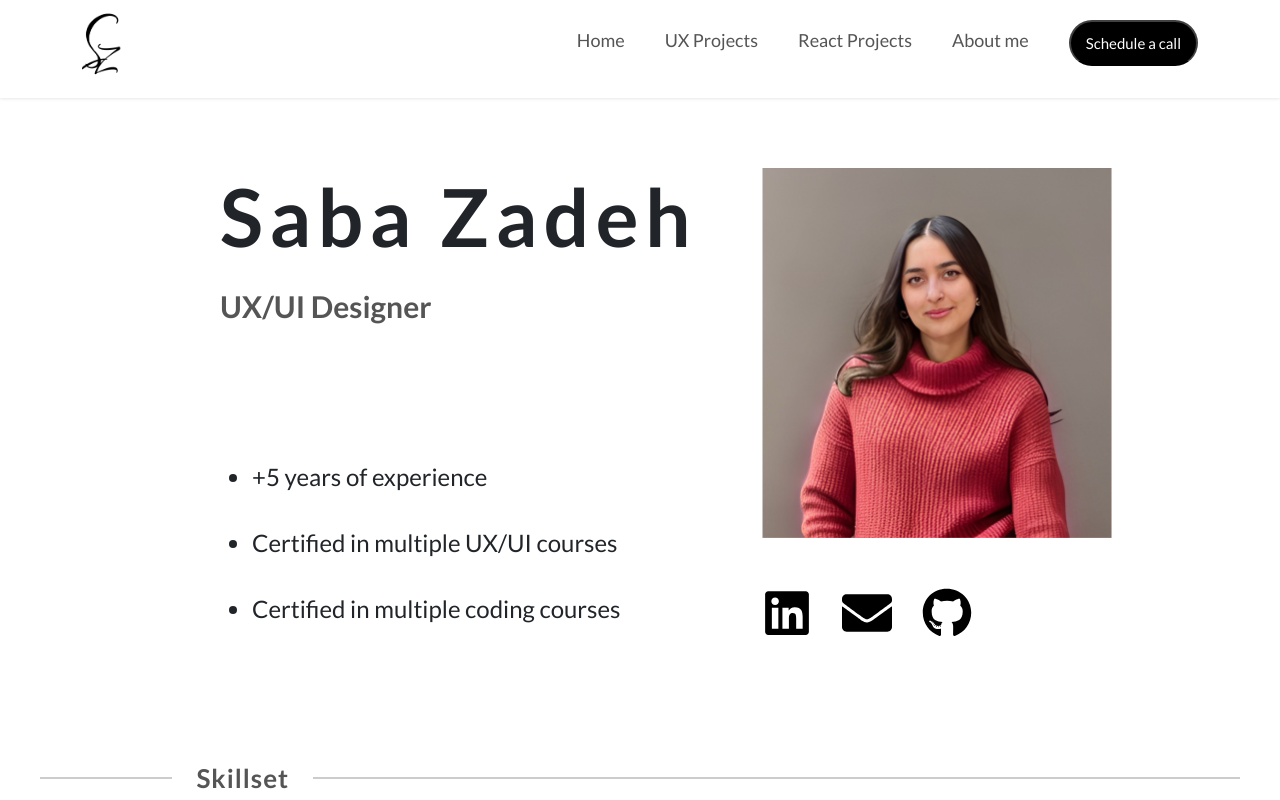
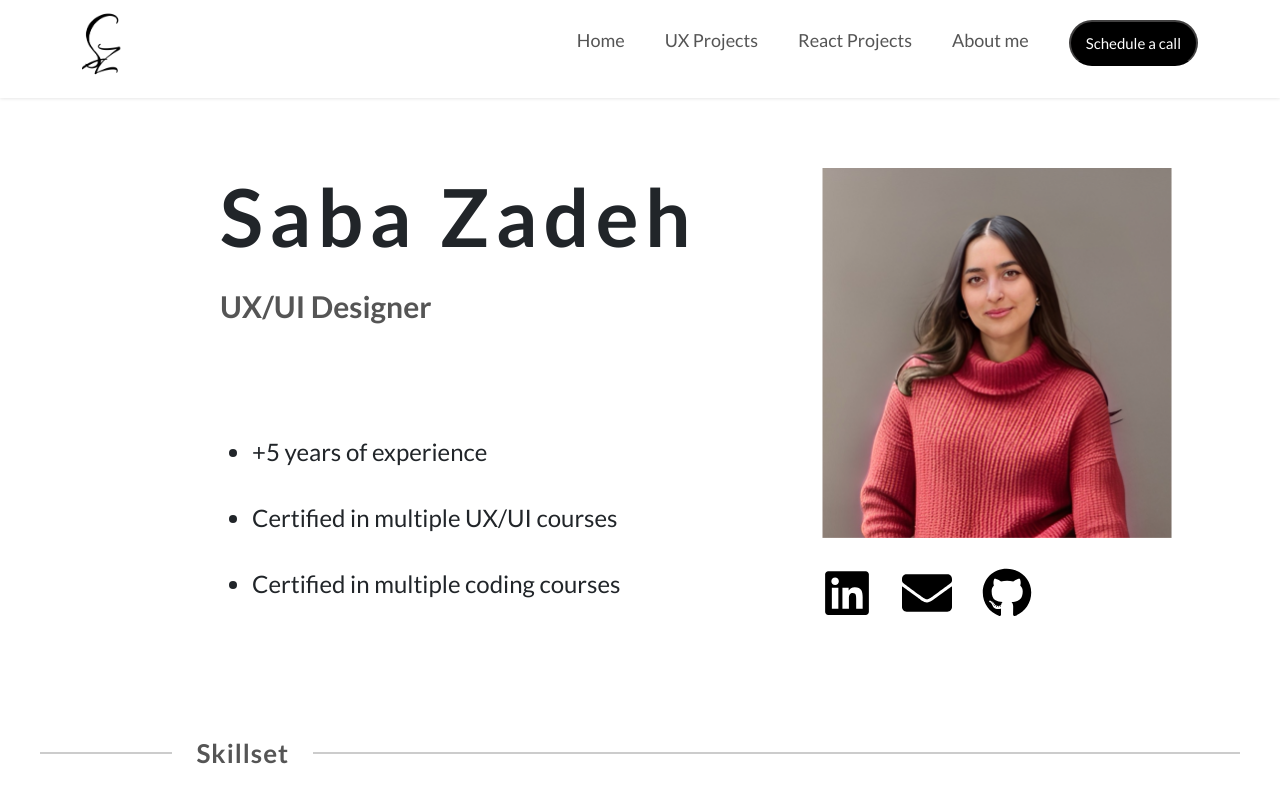
Before and after one commit to SabaKD/my-portfolio-react, a React (Create React App) app: page /AboutMe in a window 1280 px wide. Shown: the top 800 px of the page. Built offline with nearby package versions, Linux system fonts and the light colour scheme.

Commit message:
fixed aboutme hero placements

```diff
--- a/src/Components/Aboutme.css
+++ b/src/Components/Aboutme.css
@@ -3,13 +3,15 @@
     margin-top: 70px;
 }
 .AboutmeHero .icons{
-    margin-top: 50px;
+    margin-top: 30px;
+    margin-left: 60px;
 }
 .AboutmeHero .icon{
     margin-right: 30px;
 }
 .AboutmeHero img{
     width: 350px;
+    margin-left: 60px;
 }
 .AboutmeHero .text{
     margin-left: 220px;
@@ -25,7 +27,7 @@
     color: var(--paragraph-font-color);
     font-size: 30px;
     font-weight: 700;
-    margin-bottom: 135px;
+    margin-bottom: 110px;
 }
 .AboutmeHero li{
 
```
